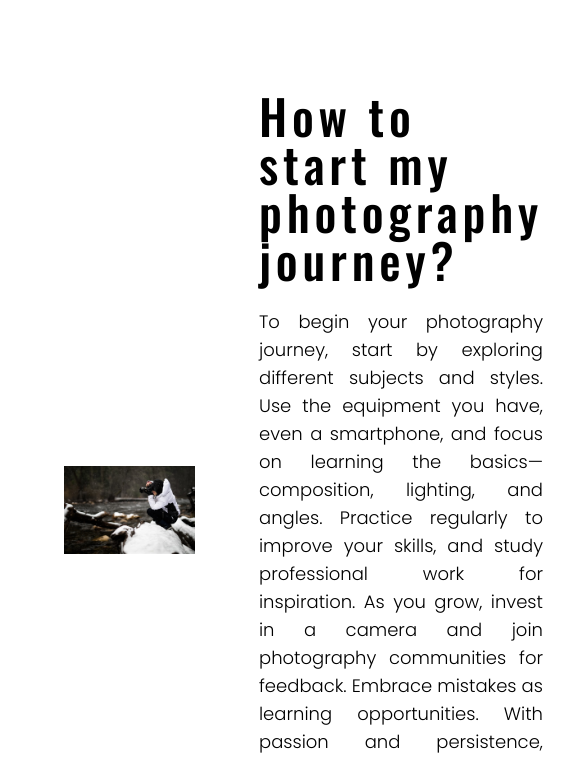
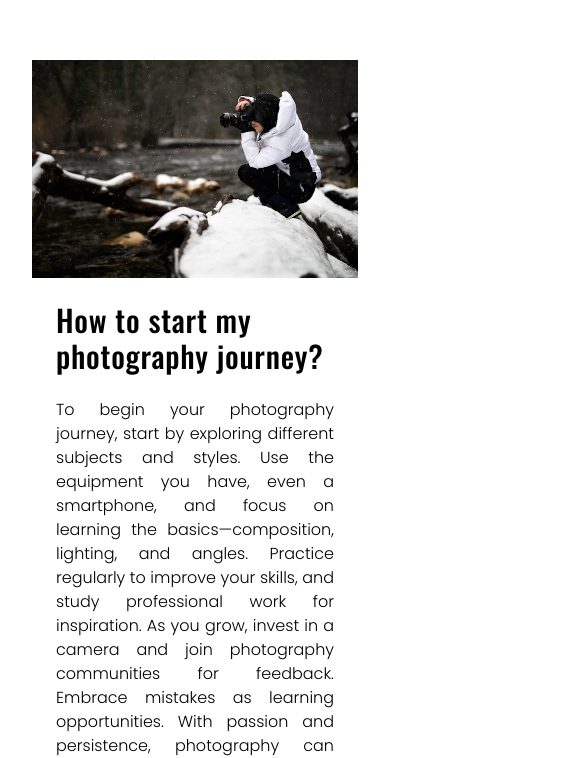
Before and after one commit to elvie23/daily-draft, a React (Vite) app: page / in a window 390 px wide. Shown: the part 1328-2086 px from the top of the page, 567 px wide, since content can reach past the window. Built offline with nearby package versions, Linux system fonts and the light colour scheme; a web font is replaced by a local one.

Commit message:
Update HomePage.jsx
to be flexible on mobile

```diff
--- a/src/Pages/HomePage.jsx
+++ b/src/Pages/HomePage.jsx
@@ -2,22 +2,22 @@ import pic1 from "/images/pic1.jpg";
 
 const HomePage = () => {
   return (
-    <div className="p-16">
-      <div className="flex flex-row items-center justify-between space-x-10">
+    <div className="p-8 sm:p-12 lg:p-16">
+      <div className="flex flex-col lg:flex-row items-center justify-between space-y-6 lg:space-y-0 lg:space-x-10">
         <img
           src={pic1}
-          className="w-1/2 h-auto object-cover flex-shrink-0"
+          className="w-full sm:w-1/2 h-auto object-cover flex-shrink-0"
           alt="Descriptive Image"
         />
 
         <div className="flex flex-col space-y-6 px-6">
-          <p className="text-5xl font-[Oswald] font-medium tracking-widest">
+          <p className="text-3xl sm:text-4xl lg:text-5xl font-[Oswald] font-medium tracking-wide sm:tracking-wider">
             How to start my photography journey?
           </p>
-          <p className="text-lg font-[Poppins] font-light text-justify">
+          <p className="text-base sm:text-lg lg:text-xl font-[Poppins] font-light text-justify">
             To begin your photography journey, start by exploring different
             subjects and styles. Use the equipment you have, even a smartphone,
-            and focus on learning the basics— composition, lighting, and angles.
+            and focus on learning the basics—composition, lighting, and angles.
             Practice regularly to improve your skills, and study professional
             work for inspiration. As you grow, invest in a camera and join
             photography communities for feedback. Embrace mistakes as learning
```
